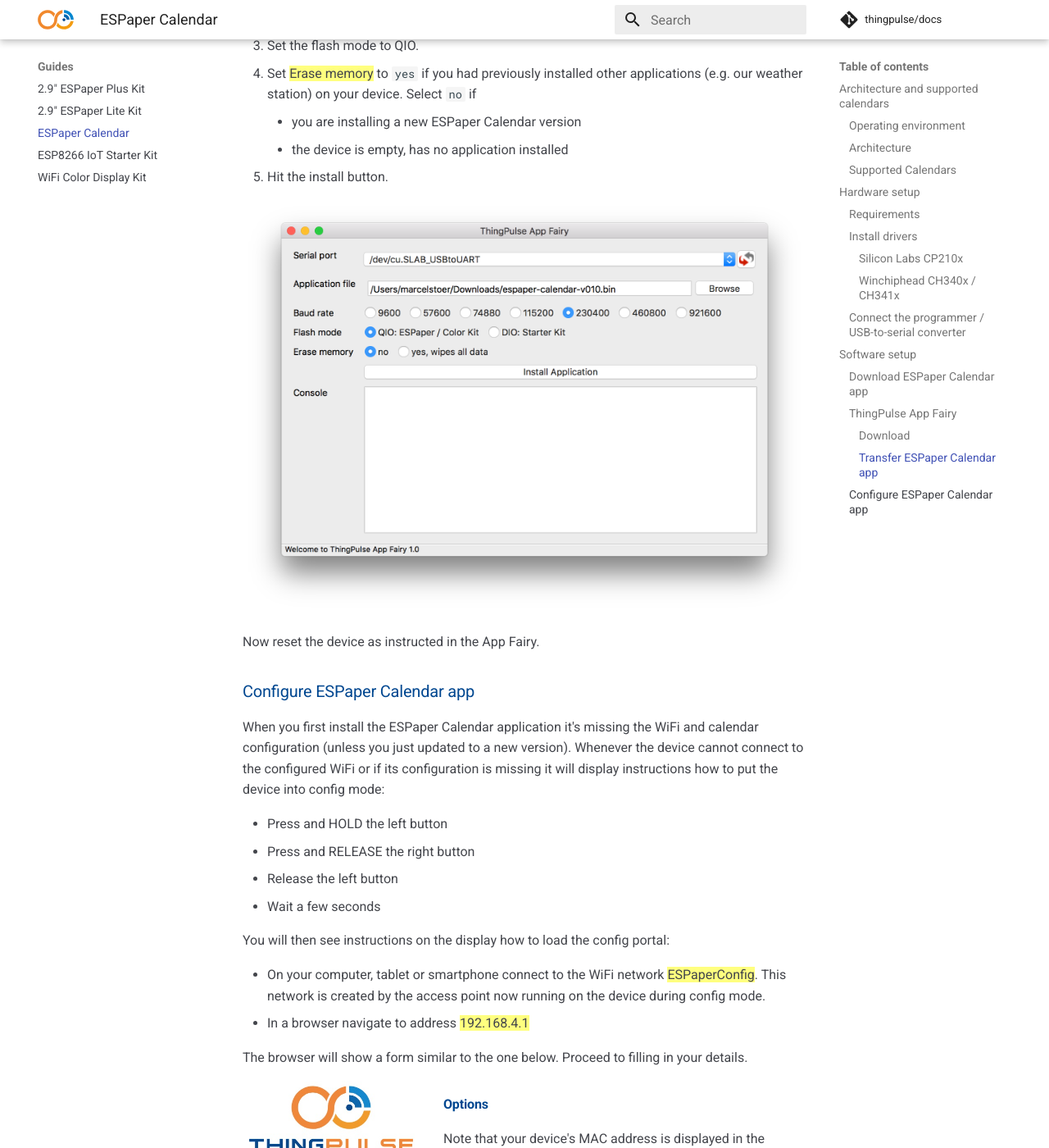
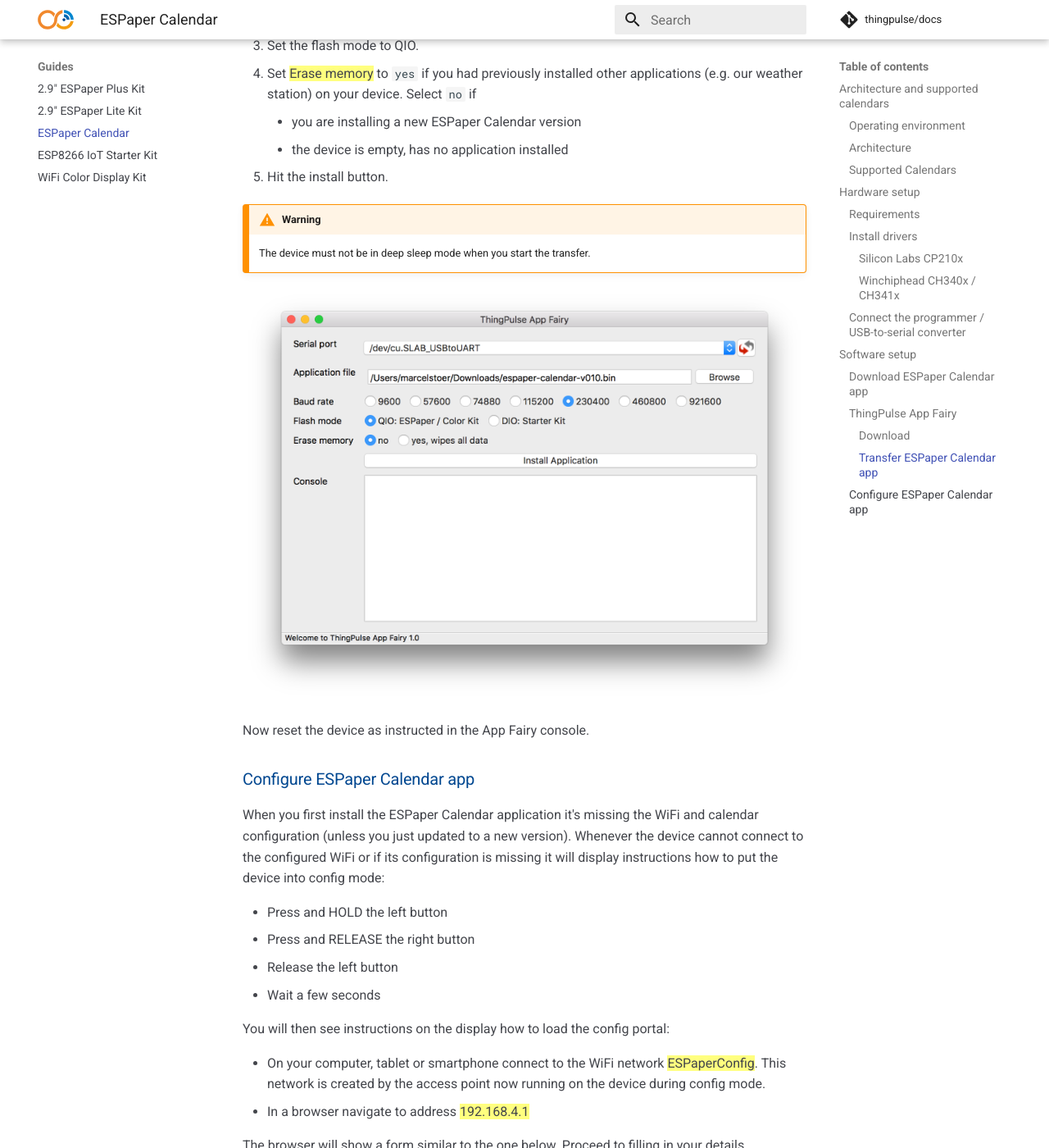
Before and after one commit to ThingPulse/docs, an MkDocs documentation site: the page built from docs/guides/espaper-calendar.md, in a window 1280 px wide and 1400 px high, scrolled down 5027 px. Shown: the whole window at 82% size. Built offline with MkDocs 1.6.1 and Material for MkDocs 9.7.7, drawn with Linux system fonts in a browser that asks for light colours; comment, search, counter and statistics services are not loaded.

Commit message:
Add note about deep-sleep while flashing and bump version

```diff
--- a/docs/guides/espaper-calendar.md
+++ b/docs/guides/espaper-calendar.md
@@ -65,7 +65,7 @@
 
 ### Download ESPaper Calendar app
 
-[Download](https://calendar.espaper.com/releases/thingpulse-espaper-calendar-v1-rc1.bin) the latest version of the ESPaper Calendar app.
+[Download](https://calendar.espaper.com/releases/thingpulse-espaper-calendar-v1-rc2.bin) the latest version of the ESPaper Calendar app.
 
 ### ThingPulse App Fairy
 
@@ -97,9 +97,12 @@
 	*  the device is empty, has no application installed
 1. Hit the install button.
 
+!!! warning
+    The device must not be in deep sleep mode when you start the transfer.
+
 ![](../img/guides/espaper-calendar/ThingPulse-ESPaper-Calendar-App-Fairy-settings.png)
 
-Now reset the device as instructed in the App Fairy.
+Now reset the device as instructed in the App Fairy console.
 
 
 ### Configure ESPaper Calendar app
```
